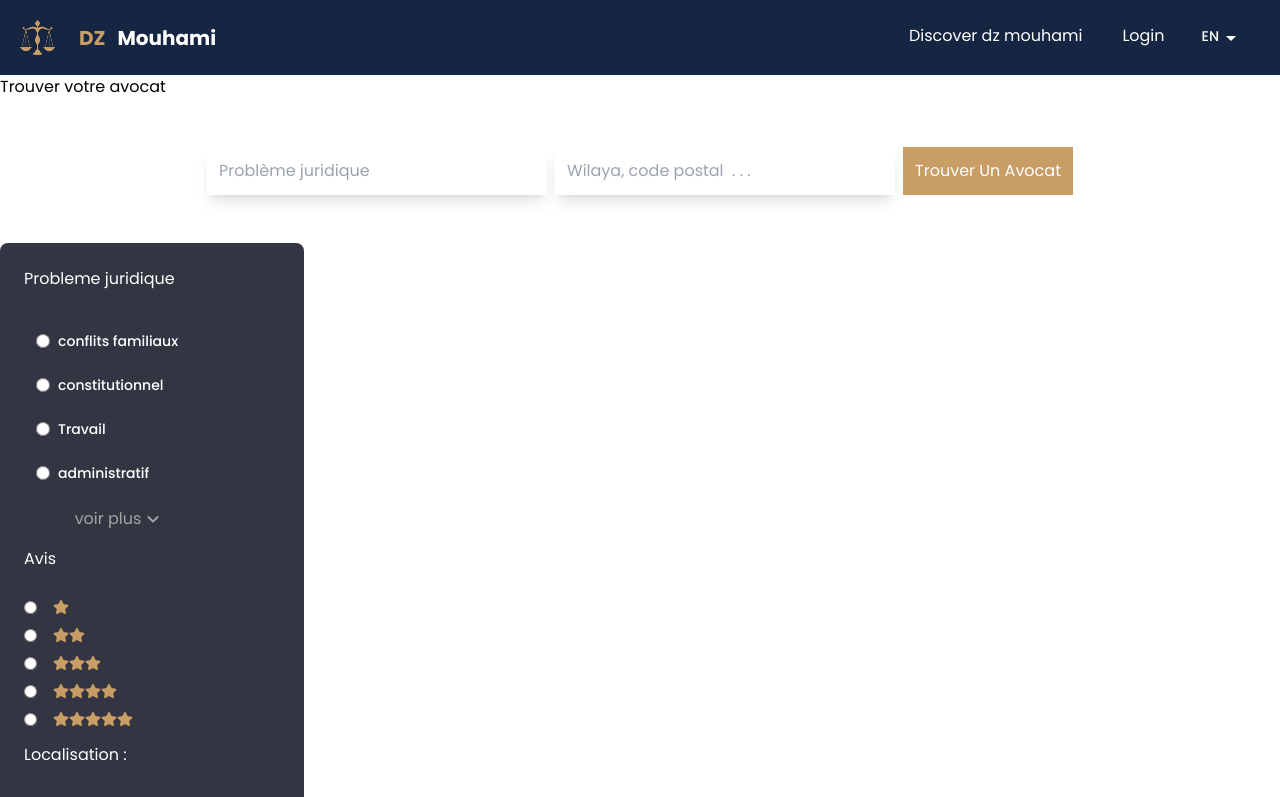
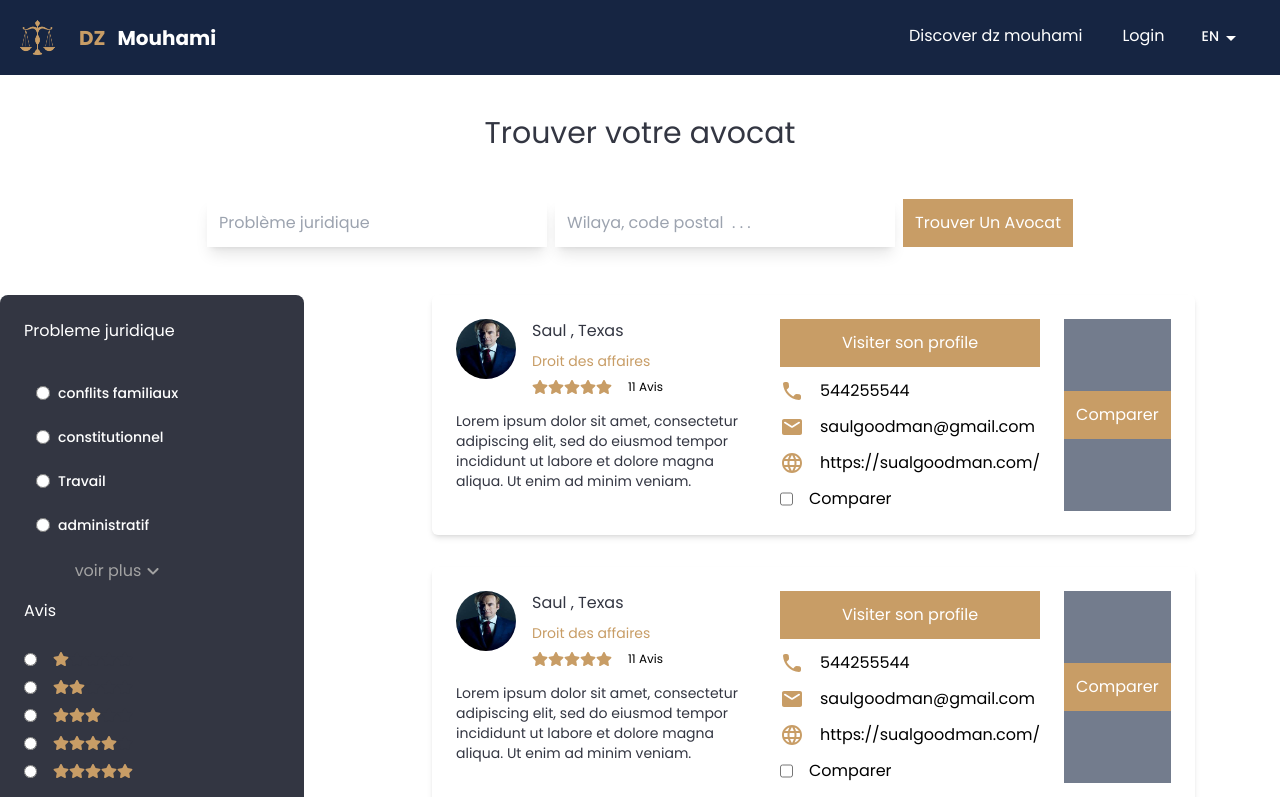
Before and after one commit to yacineboudebouz/mouhami-dz, a React (Vite) app: page /find-avocat in a window 1280 px wide. Shown: the top 797 px of the page. Built offline with nearby package versions, Linux system fonts and the light colour scheme.

Commit message:
compare avocat ui done

```diff
--- a/src/App.jsx
+++ b/src/App.jsx
@@ -8,6 +8,7 @@ import './app/localization/i18n'
 import Faq from './features/faq/faq';
 import Blog from './features/blog/Blog';
 import FindAvocat from './features/filter/FindAvocat';
+import CompareAvocats from './features/comparing/CompareAvocats';
 
 const App = () => {
   return (
@@ -22,7 +23,11 @@ const App = () => {
         <Route path='/avocat' element={<Avocat />} />
         <Route path='/faq' element={<Faq></Faq>} />
         <Route path='/blog/:id' element={<Blog></Blog>} />
+
+        {/*we need to add this route for avocat profile instead of the previous one*/}
+        <Route path='/avocat/:id' element={<Avocat />} />
         <Route path='/find-avocat' element={<FindAvocat></FindAvocat>} />
+        <Route path='/compare-avocat' element={<CompareAvocats></CompareAvocats>} />
         <Route path='*' element={<h1>404</h1>} />
       </Routes>
 
--- a/src/constants/fiteringData.js
+++ b/src/constants/fiteringData.js
@@ -1,6 +1,7 @@
 import { saul } from "../assets";
 
 export const fakeAvocats = [{
+    avocatID : 1 ,
     name: "Goodman",
     surname: "Saul",
     email: "saulgoodman@gmail.com",
@@ -13,6 +14,7 @@ export const fakeAvocats = [{
     website: "https://sualgoodman.com/",
     bio: "Lorem ipsum dolor sit amet, consectetur adipiscing elit, sed do eiusmod tempor incididunt ut labore et dolore magna aliqua. Ut enim ad minim veniam.",
   } , {
+    avocatID : 2 ,
     name: "Goodman",
     surname: "Saul",
     email: "saulgoodman@gmail.com",
@@ -25,6 +27,7 @@ export const fakeAvocats = [{
     website: "https://sualgoodman.com/",
     bio: "Lorem ipsum dolor sit amet, consectetur adipiscing elit, sed do eiusmod tempor incididunt ut labore et dolore magna aliqua. Ut enim ad minim veniam.",
   },{
+    avocatID : 3 ,
     name: "Goodman",
     surname: "Saul",
     email: "saulgoodman@gmail.com",
--- a/src/features/comparing/CompareAvocats.jsx
+++ b/src/features/comparing/CompareAvocats.jsx
@@ -1,8 +1,46 @@
 import React from 'react'
-
-const CompareAvocats = () => {
+import { fakeAvocats } from '../../constants/fiteringData'
+import Navbar from '../../common/Navbar'
+import Footer from '../../common/Footer'
+import { useState } from 'react'
+const CompareAvocats = ({selectedAvocat}) => {
+  const [avocatData , setAvocatData] = useState(fakeAvocats)
   return (
-    <div>CompareAvocats</div>
+    <div className='flex flex-col gap-32'>
+        <Navbar></Navbar>
+        <div className='flex flex-col items-center gap-12 text-secondary'>
+          <p className='text-2xl'>Comparez nos avocats et trouvez le vôtre</p>
+          <table className='w-full text-xm text-left rtl:text-right'>
+            <thead className='text-base text-gray-700 uppercase bg-gray-50'>
+                <tr className='py-1 '>
+                  <th scope='col' className="px-6 py-3"></th>
+                  <th className="px-6 py-3" >Nom</th>
+                  <th className="px-6 py-3">Domaine juridique</th>
+                  <th className="px-6 py-3">Avis</th>
+                  <th className="px-6 py-3">Localisation</th>
+                  <th className="px-6 py-3">N° tel</th>
+                  <th className="px-6 py-3">site Web</th>
+                </tr>
+            </thead>
+            <tbody>
+              {
+                avocatData.map((avocat , index)=>(
+                  <tr className='odd:bg-white even:bg-gray-50 border-b'>
+                    <td className="px-6 py-3"><img className="rounded-full h-12 w-12 " src={avocat.img} alt='avocat-img'></img></td>
+                    <td className="px-6 py-3">{avocat.name + " " + avocat.surname}</td>
+                    <td className="px-6 py-3">{avocat.speciality}</td>
+                    <td className="px-6 py-3">{avocat.rating}</td>
+                    <td className="px-6 py-3">{avocat.wilaya}</td>
+                    <td className="px-6 py-3">{avocat.phonenumber}</td>
+                    <td className="px-6 py-3">{avocat.website}</td>
+                  </tr>
+                ))
+              }
+            </tbody>
+          </table>
+        </div>
+        <Footer></Footer>
+    </div>
   )
 }
 
--- a/src/features/filter/FindAvocat.jsx
+++ b/src/features/filter/FindAvocat.jsx
@@ -6,12 +6,16 @@ import { littleFadeIn, littleFadeInX, slideIn, textVariant } from "../../utils/m
 import { fakeAvocats } from '../../constants/fiteringData'
 import { problemJuridiqueData } from '../../constants/fiteringData'
 import MoreIcon from '@mui/icons-material/ExpandMoreRounded';
+import EmailIcon from '@mui/icons-material/EmailRounded';
+import WebsiteIcon from '@mui/icons-material/LanguageRounded';
+import PhoneIcon from '@mui/icons-material/LocalPhoneRounded';
 import { StarRating } from '../../common/widgets/StarRating'
 import Box from '@mui/material/Box';
 import Slider from '@mui/material/Slider';
 import theme from './styles/Theme'
 
-import { useParams } from 'react-router-dom/dist'
+import { Link, useParams } from 'react-router-dom/dist'
+import { Compare } from '@mui/icons-material'
 
 const FindAvocat = ({/*we need filtering parameters from landing page to fetch avocats in here*/}) => {
 
@@ -47,6 +51,22 @@ const FindAvocat = ({/*we need filtering parameters from landing page to fetch a
         setVisibleJuridiquePrblms(visibleJuridiquePrblms + juridiquePrblms.length - 4);
     };
 
+    const [compare , setCompare] = useState(false)
+    const [selectedAvocats, setSelectedAvocats] = useState([]);
+    const [compareOverlay, setCompareOverlay] = useState(null);
+
+    const handleCompare = (avocatID) => {
+        setCompare(!compare)
+        setSelectedAvocats((prevSelectedAvocats) => {
+            if (prevSelectedAvocats.includes(avocatID)) {
+              return prevSelectedAvocats.filter((id) => id !== avocatID);
+            } else {
+              return [...prevSelectedAvocats, avocatID];
+            }
+        });
+
+    };
+    console.log(selectedAvocats)
     useEffect(()=>{
         fetchAvocats()
         fetchProblemData()
@@ -57,12 +77,6 @@ const FindAvocat = ({/*we need filtering parameters from landing page to fetch a
     const fetchProblemData = ()=>{
 
     }
-    const handleProblemChange = (e) => {
-        setProblem(e.target.value)
-    }
-    const handleLocationChange = (e) => {
-        setLocation(e.target.value)
-    }
 
     const  valuetext = (value) =>{
         return `${value}m`;
@@ -70,14 +84,14 @@ const FindAvocat = ({/*we need filtering parameters from landing page to fetch a
     return (
         <div className=' flex flex-col relative '>
             <Navbar />
-            <div className='flex flex-col gap-12'>
-                <p>Trouver votre avocat</p>
+            <div className='flex flex-col gap-12 py-10'>
+                <p className='flex items-center text-secondary text-3xl justify-center'>Trouver votre avocat</p>
                 <div className=' flex md:flex-row flex-col justify-center w-full px-24 gap-2'>
                     <motion.input variants={littleFadeInX()} onChange={(e) => setProblem(e.target.value)} type='text' placeholder='Problème juridique' className=' outline-2 p-3 shadow-lg outline-primary' value={problem} />
                     <motion.input variants={textVariant()} onChange={(e) => setLocation(e.target.value)} type='text' placeholder='Wilaya, code postal  . . .' className=' outline-2 p-3 shadow-lg outline-primary' value={location} />
                     <motion.button variants={littleFadeIn()} className=' bg-primary flex items-center p-3 justify-center cursor-pointer text-white hover:bg-amber-800 transition duration-300'>Trouver Un Avocat</motion.button>
                 </div>
-                <div>
+                <div className='flex flex-row gap-[8em]'>
                     <div className='flex flex-col gap-4 bg-secondary items-start w-fit p-6 rounded-lg '>
                         <div className='flex flex-col gap-3 '>
                             <h3 class="mb-4 font-normal text-base text-white ">Probleme juridique</h3>
@@ -149,7 +163,63 @@ const FindAvocat = ({/*we need filtering parameters from landing page to fetch a
                             </select>
                         </div>
                     </div>
-                    <div></div>
+                    <div className='flex flex-col gap-8'>
+                        {avocatsData.map((avocat , index)=>(
+                            <div className='flex flex-row gap-6 shadow-md rounded-md p-6'>
+                                <div className='flex flex-col gap-4'>
+                                    <div className='flex flex-row gap-4'>
+                                        <img className='rounded-full w-[60px] h-[60px]' src={avocat.img} alt='avocat-img'></img>
+                                        <span className='flex flex-col gap-2 items-start'>
+                                            <p className='text-secondary text-base'>{avocat.surname + " , " + avocat.wilaya}</p>
+                                            <p className='text-primary text-sm'>{avocat.speciality}</p>
+                                            <span className='flex flex-row items-center gap-4'>
+                                                <StarRating rating={avocat.rating}></StarRating>
+                                                <p className='text-xs'>{avocat.rates} Avis </p>
+                                            </span>
+                                        </span>
+                                    </div>
+                                    <p className='w-[300px] text-secondary text-sm'>{avocat.bio}</p>
+                                </div>
+                                <div className='flex flex-col gap-3 '>
+                                    <motion.button variants={littleFadeIn()} className=' bg-primary flex items-center p-3 justify-center cursor-pointer text-white hover:bg-amber-800 transition duration-300'>
+                                        <Link to={`/avocat/${avocat.avocatID}`}> Visiter son profile</Link>
+                                    </motion.button>
+                                    <span className='flex flex-row gap-4'>
+                                        <PhoneIcon className='text-primary w-[25px] h-[25px]'></PhoneIcon>
+                                        <p>{avocat.phonenumber}</p>
+                                    </span>
+                                    <span className='flex flex-row gap-4'>
+                                        <EmailIcon className='text-primary w-[25px] h-[25px]'></EmailIcon>
+                                        <p>{avocat.email}</p>
+                                    </span>
+                                    <span className='flex flex-row gap-4'>
+                                        <WebsiteIcon className='text-primary w-[25px] h-[25px]'></WebsiteIcon>
+                                        <p>{avocat.website}</p>
+                                    </span>
+                                    <span className='flex flex-row gap-4'>
+                                        <input type='checkbox'
+                                            value={Compare}
+                                            onChange={() => handleCompare(avocat.avocatID)}
+                                        ></input>
+                                        <label>Comparer</label>
+                                    </span>
+
+                                </div>
+
+                                <div className='bg-secondaryBlur flex items-center justify-center' onClick={()=>{handleCompare(avocat.avocatID)}}>
+                                <motion.button
+                                    variants={littleFadeIn()}
+                                    className='bg-primary flex items-center p-3 justify-center cursor-pointer text-white hover:bg-amber-800 transition duration-300'
+                                >
+                                    <Link to={`/compare-avocat`}>
+                                        <p>Comparer</p>
+                                    </Link>
+                                </motion.button>
+                                </div>
+
+                            </div>
+                        ))}
+                    </div>
                 </div>
 
             </div>
--- a/tailwind.config.js
+++ b/tailwind.config.js
@@ -8,6 +8,7 @@ export default {
         primary: "#C89D66",
         secondary: "#333642",
         navbar: "#162542",
+        secondaryBlur : "#16254299"
       },
       backgroundImage: {
         "hero-pattern": "url('/src/assets/landing/landing-hero.png')",
```
